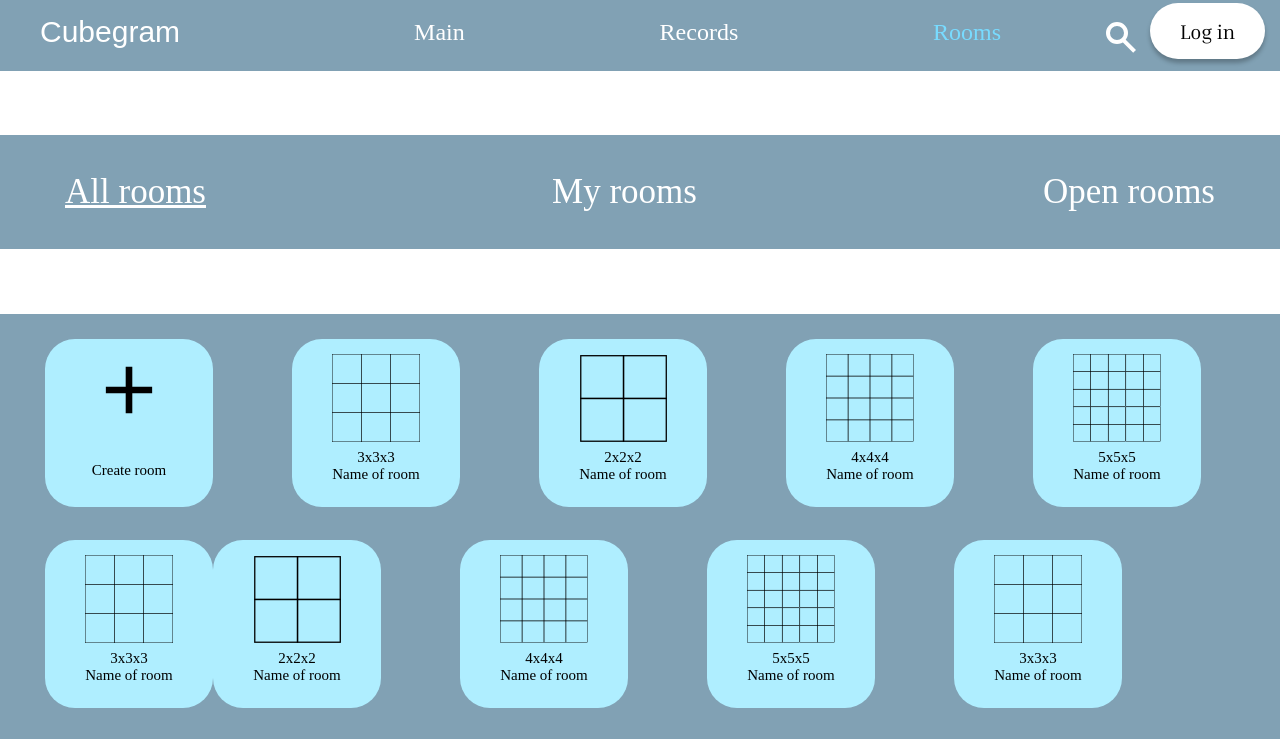
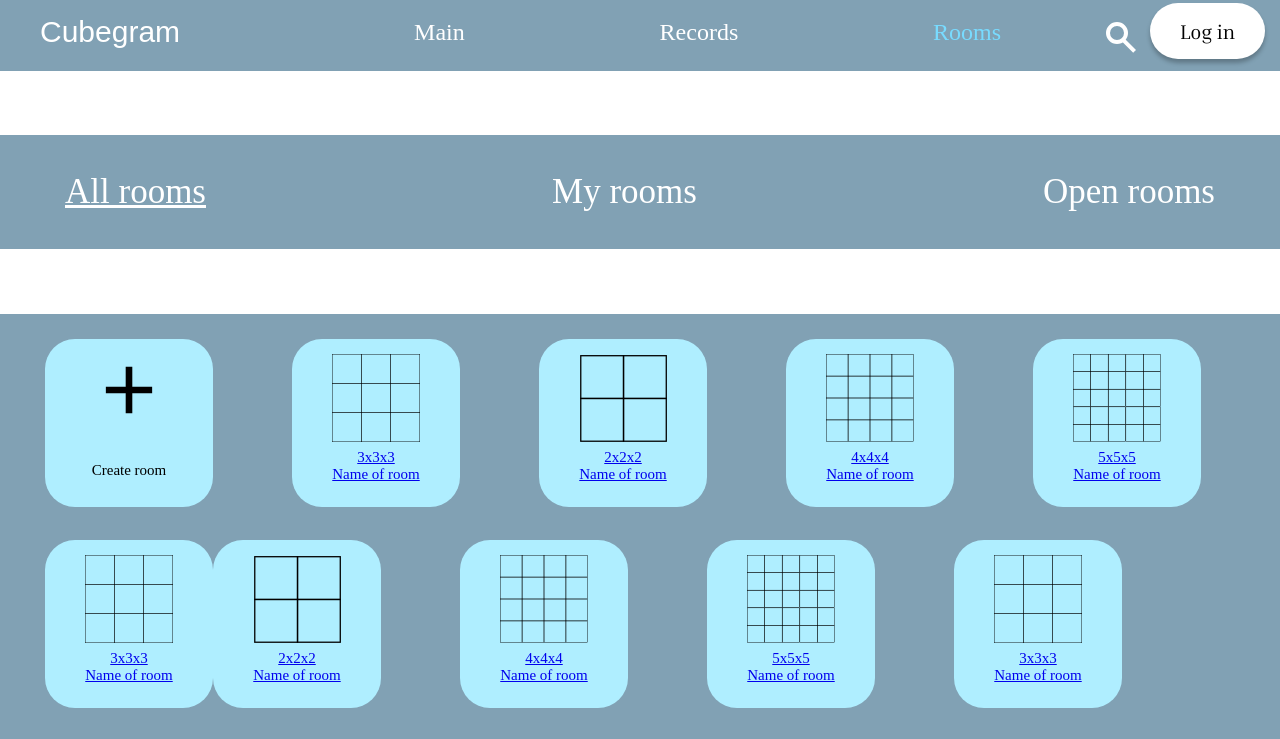
Before and after one commit to valdiks1/social-network-cubegram, a React (Vite) app in the folder frontend/: page /rooms/allrooms in a window 1280 px wide. Shown: the top 739 px of the page. Built offline with nearby package versions, Linux system fonts and the light colour scheme; a web font is replaced by a local one.

Commit message:
add link to room page

```diff
--- a/frontend/src/components/RoomBtn/RoomBtn.jsx
+++ b/frontend/src/components/RoomBtn/RoomBtn.jsx
@@ -1,8 +1,9 @@
+import { Link } from 'react-router';
 import './RoomBtn.css';
 
 const RoomBtn = ({img,name,type}) => {
     return(
-        <div className="room-btn margin-room">
+        <Link to="/room/1" className="room-btn margin-room">
             <div className="room-btn-inner">
                 <div className="img">
                     <img src={img} />
@@ -10,7 +11,7 @@ const RoomBtn = ({img,name,type}) => {
                 <p>{type}</p>
                 <p>{name}</p>
             </div>
-        </div>
+        </Link>
     )
 }
 
```
